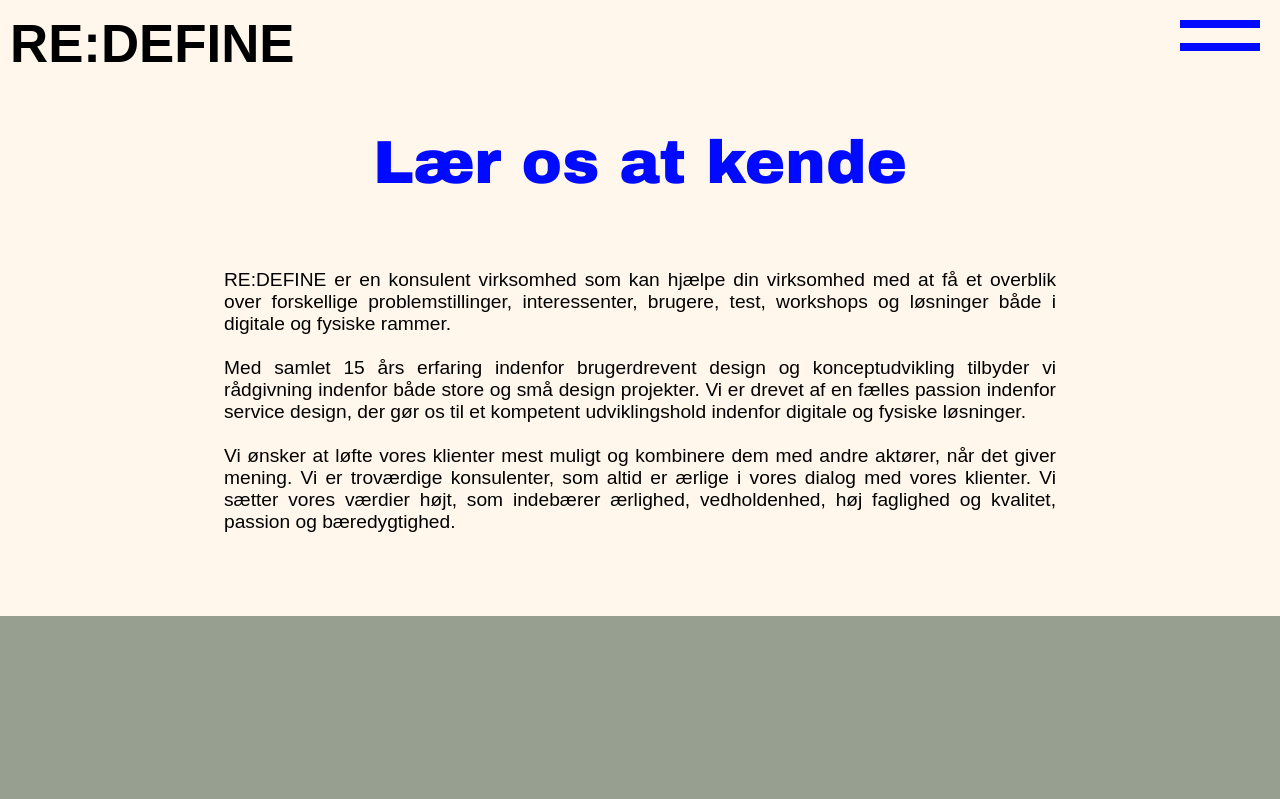
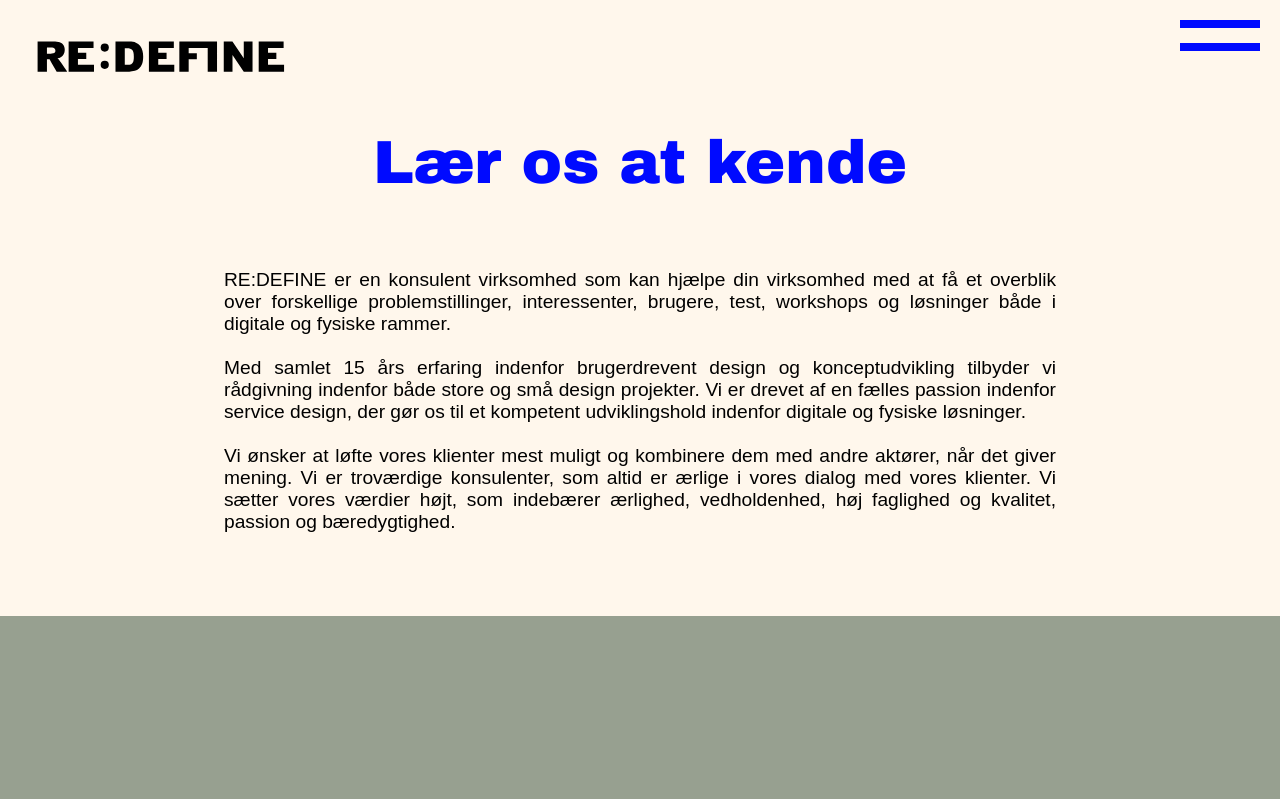
Before and after one commit to saravalencia/Redefine, a React (Create React App) app: page /who in a window 1280 px wide. Shown: the top 799 px of the page. Built offline with nearby package versions, Linux system fonts and the light colour scheme.

Commit message:
added the logo and font change on Who

```diff
--- a/src/components/Navbar/Navbar.js
+++ b/src/components/Navbar/Navbar.js
@@ -1,8 +1,10 @@
-import React, {useState, useEffect} from "react";
+import React, {useState, useEffect, Component} from "react";
 import styled from "styled-components";
 import HamburgerMenu from "./Hamburger";
 import "../../App.css";
 import "./navbar.css";
+
+
 
 
 const Nav = styled.div`
@@ -76,9 +78,9 @@ export function Navbar(props){
 return (
     <Nav >
   <div className="logo">
+ <Logo> <img src='../Images/logo-redefine.svg' alt='Redefine logo' style={{width:'300px', height: 'auto'}}/></Logo>
 
-   <Logo>RE<Span>:</Span><span className="logo1">DEFINE</span></Logo>
-
+   {/*<Logo>RE<Span>:</Span><span className="logo1">DEFINE</span></Logo>*/}
 </div>
 <HamburgerMenu />
 
--- a/src/components/Who/Who.css
+++ b/src/components/Who/Who.css
@@ -115,7 +115,15 @@ body{
 
 hr.footerLine{
   background-color: white;
+
 }
+
+
+  @media (max-width: 700px) {
+    hr{
+      display: none;
+    }
+  }
 
 .lunaLine{
 margin-top: 4.0%;
--- a/src/components/footer/Footer.js
+++ b/src/components/footer/Footer.js
@@ -52,7 +52,8 @@ const Footer = (props) => {
 
     </div>
     <div className="titleFooter">
-    <h1 className="Rede" >RE:DEFINE</h1>
+    <img src="../Images/logo-redefine.svg" className="Rede" style={{width:"200px", height: "auto", backgroundColor: "white"}} />
+   {/* <h1 className="Rede" >RE:DEFINE</h1>*/}
      <p className="ptext">Redefine A/S 2022</p>
      <p className="ptext"> Privatlivspolitik</p>
      <p className="ptext">CookiePolitik</p>
```
Also changed, not shown: public/Images/logo-redefine.png (added), public/Images/logo-redefine.svg.
